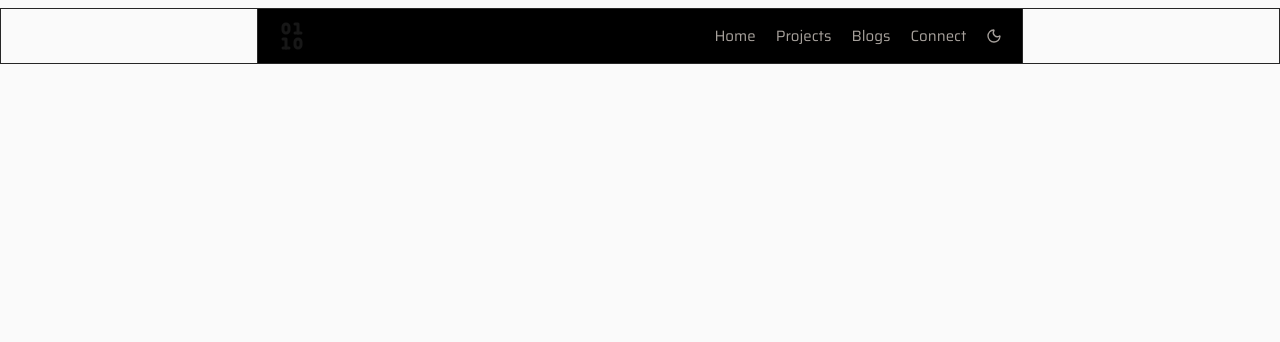
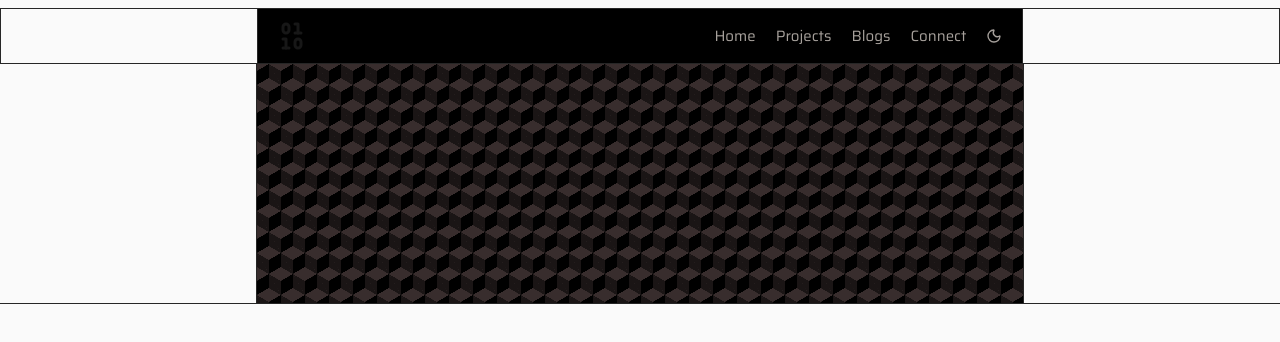
Before and after one commit to amriteshx1/portfolio, a Next.js app: page / in a window 1280 px wide. Shown: the top 342 px of the page. Built offline with nearby package versions, Linux system fonts and the light colour scheme.

Commit message:
add banner with neutral-pattern isometric bg

```diff
--- a/src/app/page.tsx
+++ b/src/app/page.tsx
@@ -15,6 +15,11 @@ export default function Home() {
         </div>
       </div>
 
+      <div className="h-[30vh] w-full flex justify-center items-center border-b border-b-neutral-800">
+        <div className="h-full w-[60%] flex items-center justify-center border-x border-x-neutral-800 neutral-pattern">
+        </div>
+      </div>
+
 
     </div>
   );
```
